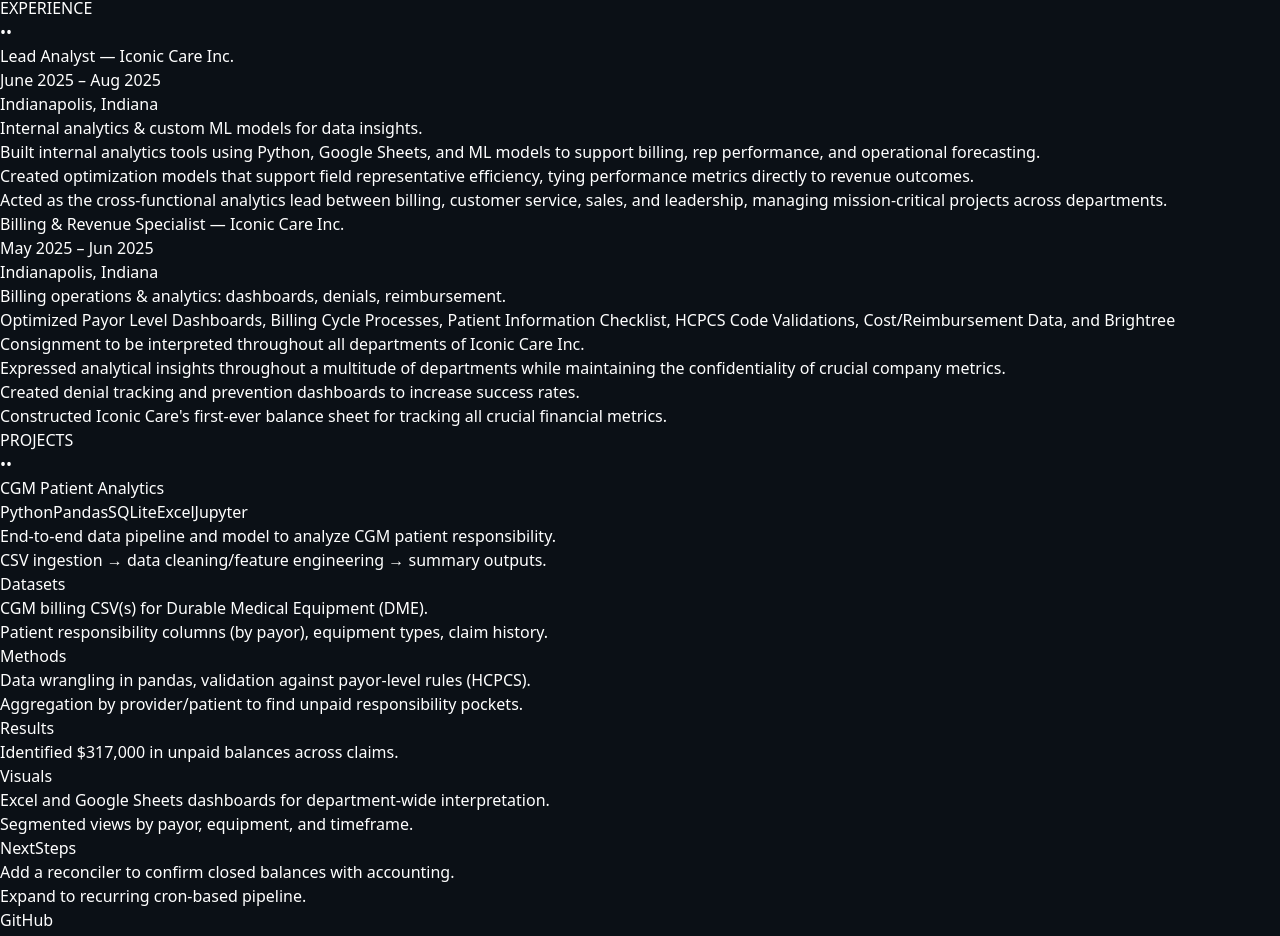
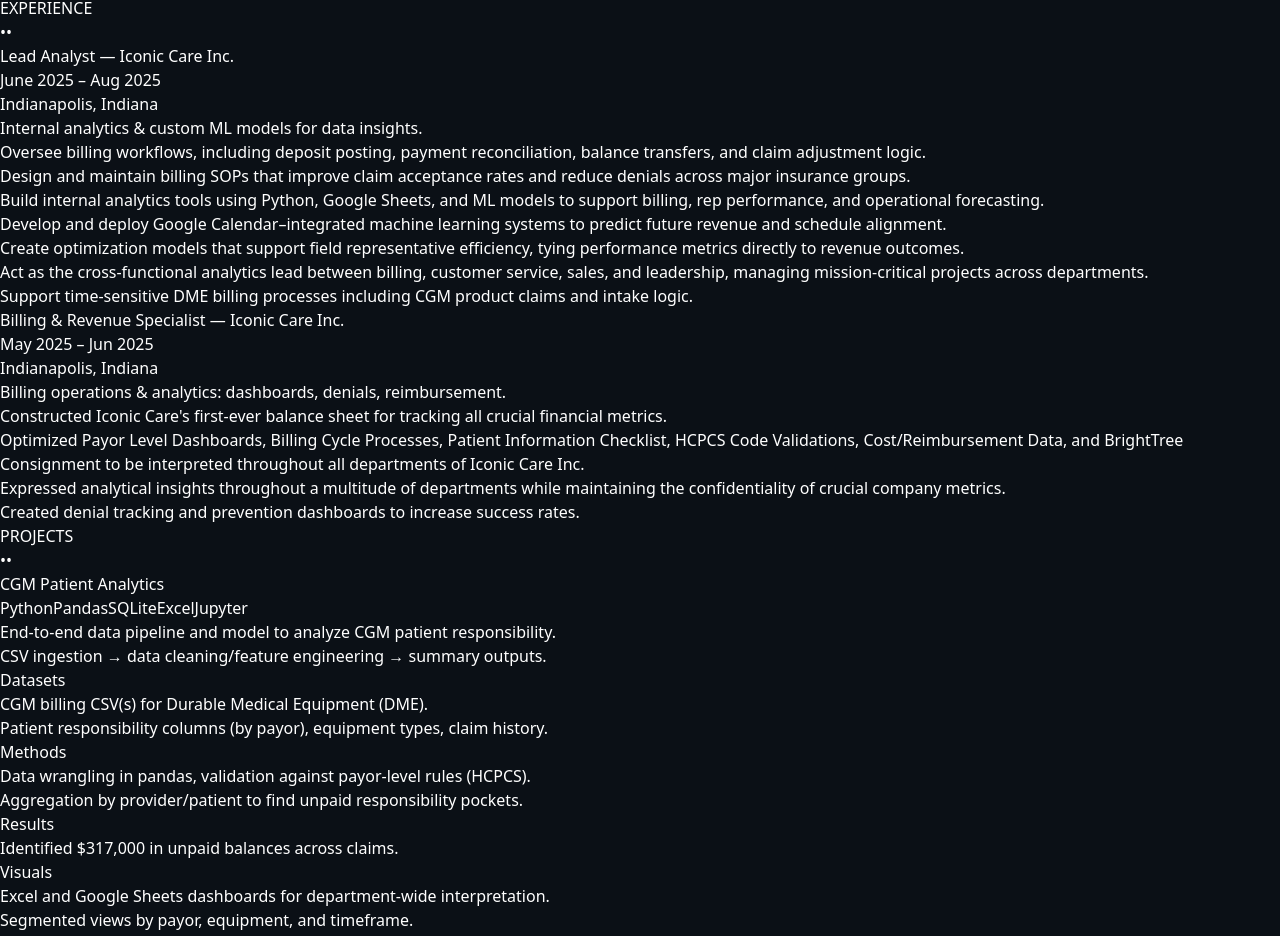
Before and after one commit to CanyenPalmer/PortfolioBasics, a Next.js app: page / in a window 1280 px wide. Shown: the part 1592-2528 px from the top of the page. Built offline with nearby package versions, Linux system fonts and the light colour scheme.

Commit message:
Update profile.tsx

```diff
--- a/src/content/profile.tsx
+++ b/src/content/profile.tsx
@@ -242,28 +242,42 @@ export const profile = {
       location: "Indianapolis, Indiana",
       dates: "June 2025 – Aug 2025",
       context: "Internal analytics & custom ML models for data insights.",
-      tech: ["Python", "SQLite", "Excel", "Google Sheets/Slides", "GitHub", "Jupyter Notebooks"],
+      tech: [
+        "Python",
+        "SQLite",
+        "Flask",
+        "Excel Automation",
+        "Google Sheets",
+        "Jupyter",
+        "GitHub",
+        "Custom ML Models",
+        "Revenue Cycle KPIs",
+      ],
       skills: ["Analytics", "Custom ML Models", "Revenue Cycle KPIs"],
-      highlights: [
-        "Built internal analytics tools using Python, Google Sheets, and ML models to support billing, rep performance, and operational forecasting.",
-        "Created optimization models that support field representative efficiency, tying performance metrics directly to revenue outcomes.",
-        "Acted as the cross-functional analytics lead between billing, customer service, sales, and leadership, managing mission-critical projects across departments.",
-      ],
       creations: [
         {
           name: "CGM Patient Responsibility Tracker",
           details: [
             "Machine-Learning Model capable of mass data upload via CSV, mining and manipulation for key insights, and output of newly constructed CSV.",
-            "Discovered $20,000 in transferable funds through one subset of CGM patient responsibility alone.",
+            "Discovered $20,000 in transferable funds through CGM equipment alone.",
           ],
         },
         {
           name: "CalendarExtractor",
           details: [
-            "Python model that extracts specific information from Google Calendar entries across any period, exporting mined data to CSV for further testing.",
-            "Saves 12+ hours/week per sales rep by automating recurring schedule analytics.",
+            "Python model that extracts specific information from Google Calendar entries throughout any set period, and exports all mined data to a new CSV for further testing.",
+            "This practice saves 12+ hours a week from each sales rep.",
           ],
         },
+      ],
+      highlights: [
+        "Oversee billing workflows, including deposit posting, payment reconciliation, balance transfers, and claim adjustment logic.",
+        "Design and maintain billing SOPs that improve claim acceptance rates and reduce denials across major insurance groups.",
+        "Build internal analytics tools using Python, Google Sheets, and ML models to support billing, rep performance, and operational forecasting.",
+        "Develop and deploy Google Calendar–integrated machine learning systems to predict future revenue and schedule alignment.",
+        "Create optimization models that support field representative efficiency, tying performance metrics directly to revenue outcomes.",
+        "Act as the cross-functional analytics lead between billing, customer service, sales, and leadership, managing mission-critical projects across departments.",
+        "Support time-sensitive DME billing processes including CGM product claims and intake logic.",
       ],
       fileName: "lead_analyst.json",
     },
@@ -277,10 +291,10 @@ export const profile = {
       tech: ["Python", "Excel", "Google Sheets/Docs", "Brightree"],
       skills: ["Analytics", "Project Management", "System Testing", "Medical Billing", "Databases"],
       highlights: [
-        "Optimized Payor Level Dashboards, Billing Cycle Processes, Patient Information Checklist, HCPCS Code Validations, Cost/Reimbursement Data, and Brightree Consignment to be interpreted throughout all departments of Iconic Care Inc.",
+        "Constructed Iconic Care's first-ever balance sheet for tracking all crucial financial metrics.",
+        "Optimized Payor Level Dashboards, Billing Cycle Processes, Patient Information Checklist, HCPCS Code Validations, Cost/Reimbursement Data, and BrightTree Consignment to be interpreted throughout all departments of Iconic Care Inc.",
         "Expressed analytical insights throughout a multitude of departments while maintaining the confidentiality of crucial company metrics.",
         "Created denial tracking and prevention dashboards to increase success rates.",
-        "Constructed Iconic Care's first-ever balance sheet for tracking all crucial financial metrics.",
       ],
     },
   ],
```
